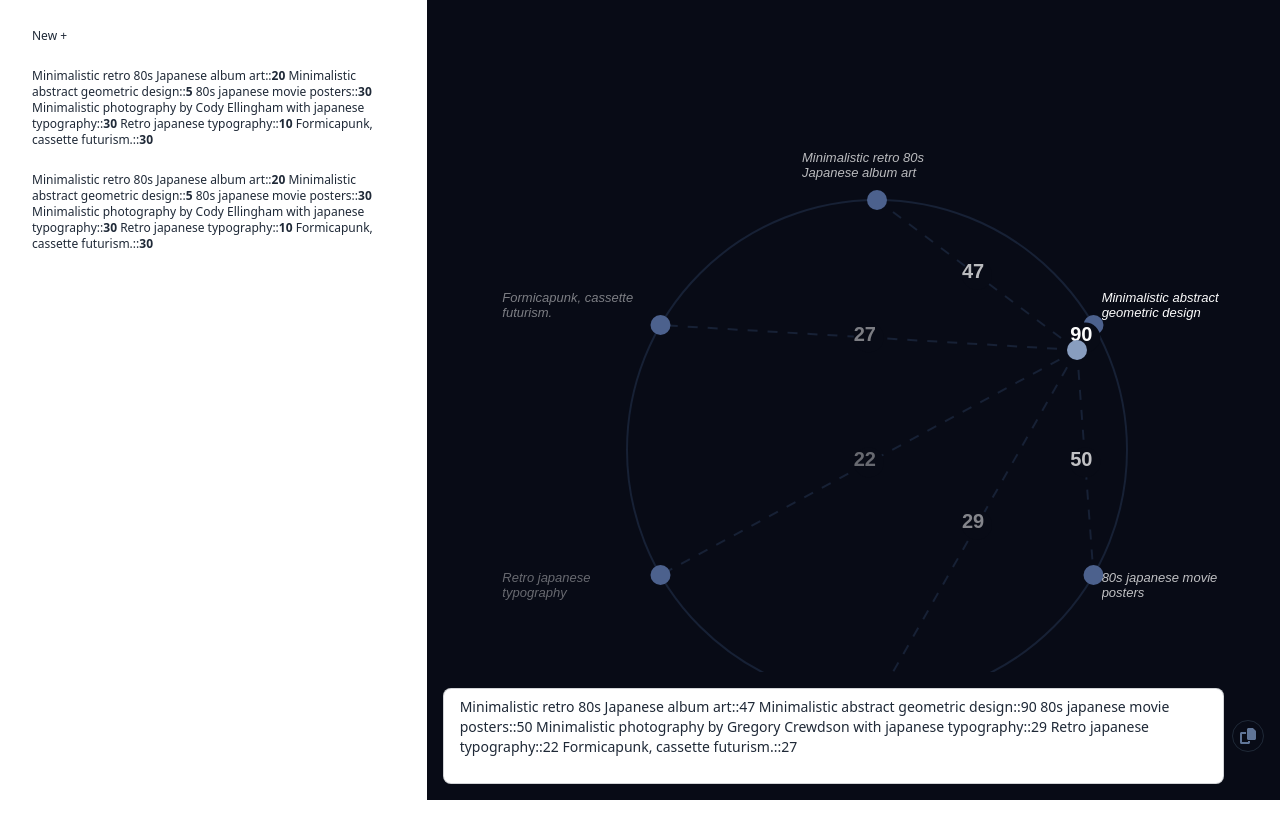
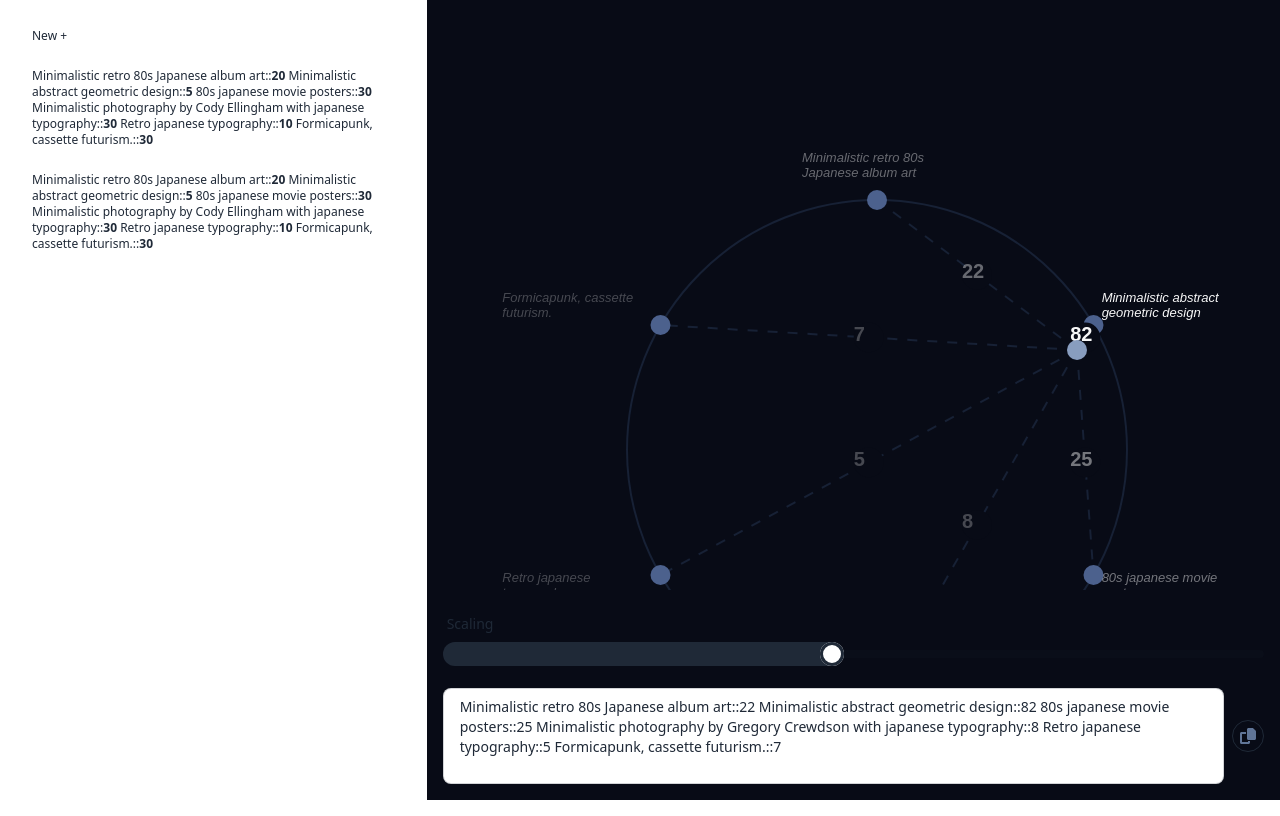
Before and after one commit to cliff-km/prompt-journey, a SvelteKit app: page / in a window 1280 px wide. Built offline with nearby package versions, Linux system fonts and the light colour scheme.

Commit message:
expose scaling

```diff
--- a/src/routes/+page.svelte
+++ b/src/routes/+page.svelte
@@ -9,6 +9,8 @@
 
   let weights = {
   };
+
+  let scaling = 10;
 
   let activePrompt = null;
   let value = "Minimalistic retro 80s Japanese album art::20 Minimalistic abstract geometric design::5 80s japanese movie posters::30 Minimalistic photography by Gregory Crewdson with japanese typography::50 Retro japanese typography::10 Formicapunk, cassette futurism.::30";
@@ -85,7 +87,13 @@
     <!-- Page content here -->
     <div class="flex flex-col h-full place-content-between">
       <div class="w-full h-full">
-        <CirclePrompt points={currentPromptData} handleWeightChange={handleWeightChange}/>
+        <CirclePrompt points={currentPromptData} handleWeightChange={handleWeightChange} scaling={scaling}/>
+      </div>
+      <div class="p-4 pb-0">
+        <label class="label">
+          <span class="label-text">Scaling</span>
+        </label>
+        <input bind:value={scaling} type="range" min="1" max="20" class="range"/>
       </div>
       <div class="h-32 w-full p-4">
         <div class="h-32 w-full flex">
--- a/src/routes/circle/CirclePrompt.svelte
+++ b/src/routes/circle/CirclePrompt.svelte
@@ -12,7 +12,7 @@
     export let radius = 250;
     export let pointRadius = 10;
     export let textWidth = 150;
-    export let scaling = 5;
+    export let scaling = 20;
     export let points = {};
     export let pointAngles = initializeAngles();
 
@@ -29,15 +29,18 @@
         }, {});
     }
 
-    beforeUpdate(() => {
-        if(Object.keys(points).length !== Object.keys(pointAngles).length) {
-            console.log("beforeUpdate", points, pointAngles)
-            pointAngles = initializeAngles();
-            pointData = computePointData();
-        }
-    });
+    $: {
+        recomputeState(points);
+    }
 
+    $: {
+        recomputeState(scaling);
+    }
 
+    function recomputeState() {
+        pointAngles = initializeAngles();
+        pointData = computePointData();
+    }
 
     function getTextBoxDimensions(point) {
         const estimatedLines = Math.floor(point.text.length / 25) + 1;
```
